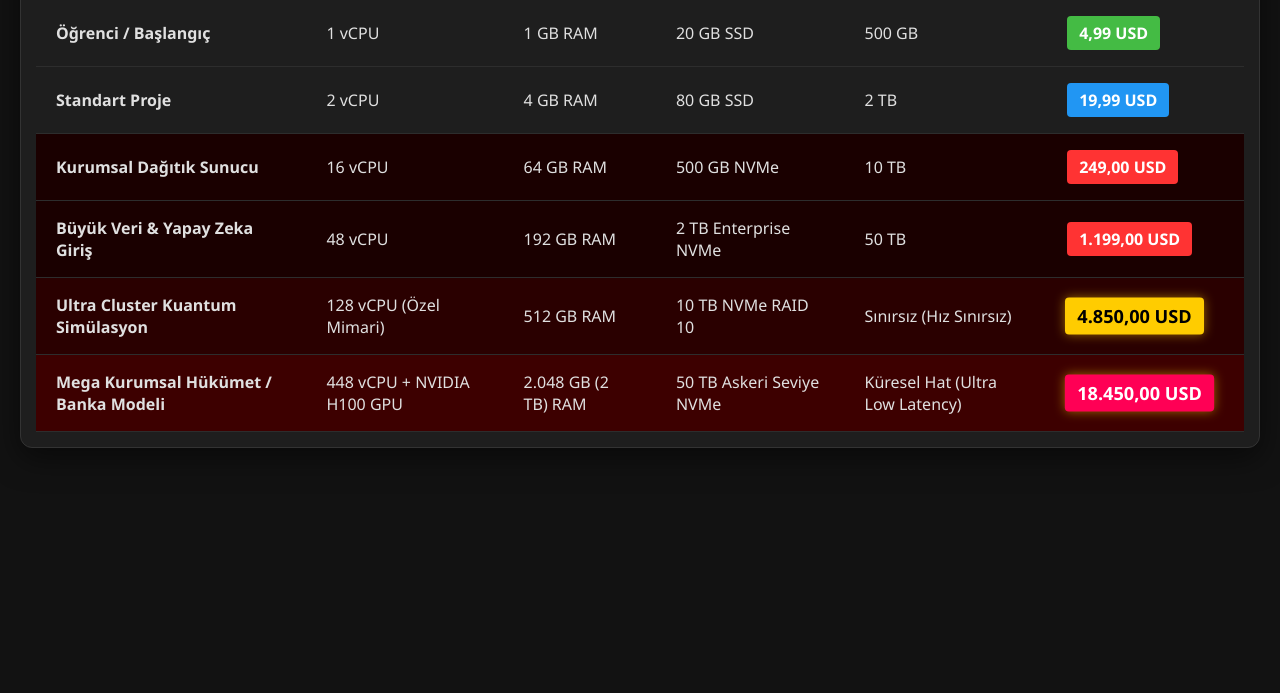
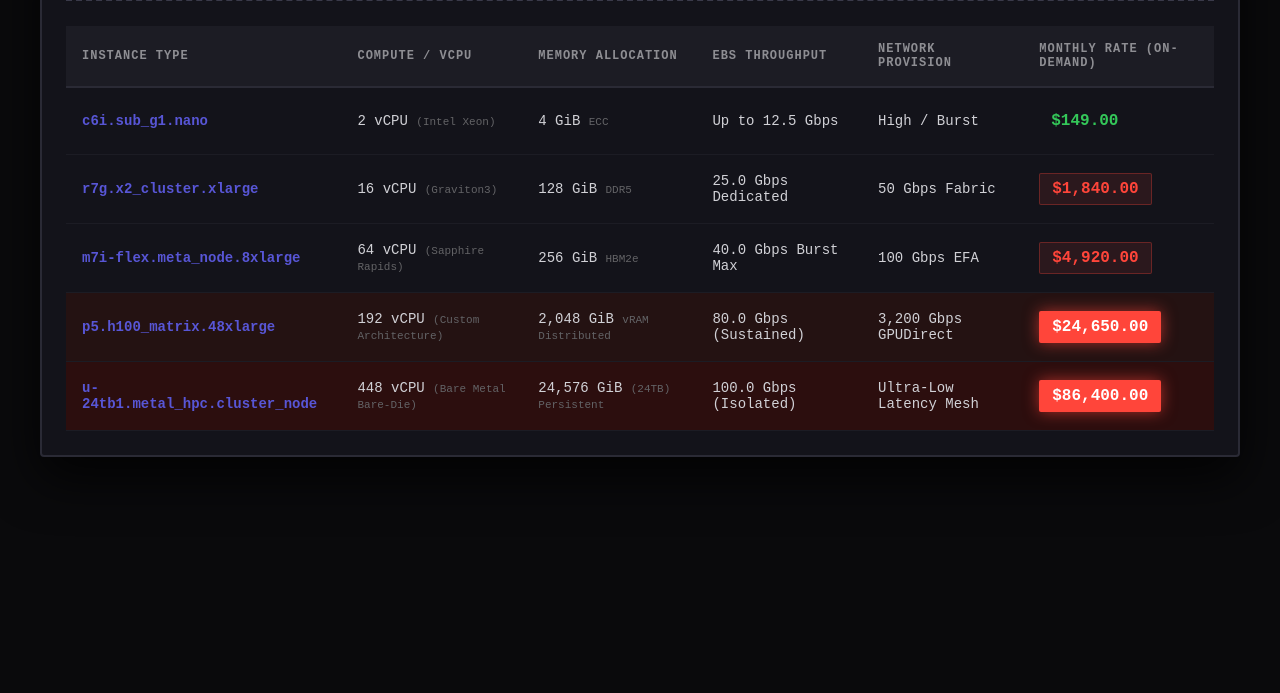
Before and after one commit to hazarhghgyt-art/ok, a plain HTML site: page index.html in a window 1280 px wide. Shown: the part 107-800 px from the top of the page. Drawn offline with Linux system fonts and the light colour scheme.

Commit message:
Update index.html

```diff
--- a/index.html
+++ b/index.html
@@ -1,141 +1,145 @@
 <!DOCTYPE html>
-<html lang="tr">
+<html lang="en">
 <head>
     <meta charset="UTF-8">
     <meta name="viewport" content="width=device-width, initial-scale=1.0">
-    <title>Giriş Seviyesinden Astronomik Seviyeye VPS Fiyatları</title>
+    <title>Enterprise Infrastructure Cost Matrix</title>
     <style>
         body {
-            font-family: 'Segoe UI', Tahoma, Geneva, Verdana, sans-serif;
-            margin: 20px;
-            background-color: #121212;
-            color: #e0e0e0;
+            font-family: 'Courier New', Courier, monospace;
+            margin: 0;
+            padding: 40px;
+            background-color: #0a0a0c;
+            color: #d1d1d6;
         }
-        .vps-table-container {
-            overflow-x: auto;
-            max-width: 100%;
-            background: #1e1e1e;
-            box-shadow: 0 10px 30px rgba(0,0,0,0.5);
-            border-radius: 12px;
-            padding: 15px;
-            border: 1px solid #333;
+        .matrix-container {
+            max-width: 1200px;
+            margin: 0 auto;
+            background: #13131a;
+            border: 2px solid #2a2a35;
+            box-shadow: 0 20px 50px rgba(0,0,0,0.8);
+            border-radius: 4px;
+            padding: 24px;
+        }
+        .matrix-header {
+            border-bottom: 2px dashed #3a3a4a;
+            padding-bottom: 15px;
+            margin-bottom: 25px;
+        }
+        .matrix-header h2 {
+            margin: 0;
+            color: #ff3333;
+            font-size: 22px;
+            letter-spacing: 2px;
         }
         table {
             width: 100%;
             border-collapse: collapse;
             text-align: left;
         }
-        th, td {
-            padding: 16px 20px;
-            border-bottom: 1px solid #2d2d2d;
+        th {
+            background-color: #1c1c24;
+            color: #8e8e93;
+            padding: 16px;
+            font-size: 12px;
+            text-transform: uppercase;
+            letter-spacing: 1px;
+            border-bottom: 2px solid #2a2a35;
         }
-        th {
-            background-color: #8b0000; /* Koyu Kırmızı - Tehditkar */
-            color: #ffffff;
-            font-weight: bold;
-            text-transform: uppercase;
+        td {
+            padding: 18px 16px;
+            border-bottom: 1px solid #1c1c24;
             font-size: 14px;
-            letter-spacing: 1px;
         }
         tr:hover {
-            background-color: #252525;
+            background-color: #181822;
         }
-        .price-badge {
-            background-color: #ff3333;
-            color: #fff;
+        .instance-id {
+            color: #5856d6;
+            font-weight: bold;
+        }
+        .price-tag {
+            color: #ff453a;
+            font-weight: bold;
+            font-size: 16px;
+            background: rgba(255, 69, 58, 0.1);
             padding: 6px 12px;
-            border-radius: 4px;
-            font-weight: bold;
+            border: 1px solid rgba(255, 69, 58, 0.3);
+            border-radius: 2px;
             display: inline-block;
         }
-        .extreme-price {
-            background-color: #ffcc00;
-            color: #000;
-            font-size: 1.1em;
-            box-shadow: 0 0 10px rgba(255, 204, 0, 0.5);
-            animation: pulse 2s infinite;
+        .critical-tier {
+            background-color: #241212 !important;
         }
-        .depression-zone {
-            background-color: #1a0000;
+        .critical-tier .price-tag {
+            color: #ffffff;
+            background: #ff453a;
+            box-shadow: 0 0 15px rgba(255, 69, 58, 0.6);
+            animation: alert Blink 1.5s infinite;
         }
-        @keyframes pulse {
-            0% { transform: scale(1); }
-            50% { transform: scale(1.03); }
-            100% { transform: scale(1); }
-        }
-        @media screen and (max-width: 768px) {
-            th, td {
-                padding: 10px 12px;
-                font-size: 13px;
-            }
+        .unit {
+            color: #636366;
+            font-size: 11px;
         }
     </style>
 </head>
 <body>
 
-<div class="vps-table-container">
+<div class="matrix-container">
+    <div class="matrix-header">
+        <h2>AWS EC2 dedicated-cluster / pricing_matrix_2026.cfg</h2>
+    </div>
     <table>
         <thead>
             <tr>
-                <th>Paket Seviyesi</th>
-                <th>İşlemci (vCPU / Core)</th>
-                <th>Bellek (RAM)</th>
-                <th>Depolama (NVMe SSD)</th>
-                <th>Aylık Trafik Kotası</th>
-                <th>Aylık Fiyat (KDV Hariç)</th>
+                <th>Instance Type</th>
+                <th>Compute / vCPU</th>
+                <th>Memory Allocation</th>
+                <th>EBS Throughput</th>
+                <th>Network Provision</th>
+                <th>Monthly Rate (On-Demand)</th>
             </tr>
         </thead>
         <tbody>
-            <!-- Umut Verici Başlangıç -->
             <tr>
-                <td><strong>Öğrenci / Başlangıç</strong></td>
-                <td>1 vCPU</td>
-                <td>1 GB RAM</td>
-                <td>20 GB SSD</td>
-                <td>500 GB</td>
-                <td><span class="price-badge" style="background-color: #44bb44;">4,99 USD</span></td>
+                <td class="instance-id">c6i.sub_g1.nano</td>
+                <td>2 vCPU <span class="unit">(Intel Xeon)</span></td>
+                <td>4 GiB <span class="unit">ECC</span></td>
+                <td>Up to 12.5 Gbps</td>
+                <td>High / Burst</td>
+                <td><span class="price-tag" style="color:#34c759; background:none; border:none;">$149.00</span></td>
             </tr>
             <tr>
-                <td><strong>Standart Proje</strong></td>
-                <td>2 vCPU</td>
-                <td>4 GB RAM</td>
-                <td>80 GB SSD</td>
-                <td>2 TB</td>
-                <td><span class="price-badge" style="background-color: #2196F3;">19,99 USD</span></td>
+                <td class="instance-id">r7g.x2_cluster.xlarge</td>
+                <td>16 vCPU <span class="unit">(Graviton3)</span></td>
+                <td>128 GiB <span class="unit">DDR5</span></td>
+                <td>25.0 Gbps Dedicated</td>
+                <td>50 Gbps Fabric</td>
+                <td><span class="price-tag">$1,840.00</span></td>
             </tr>
-            <!-- Moral Bozma Alanı Başlıyor -->
-            <tr class="depression-zone">
-                <td><strong>Kurumsal Dağıtık Sunucu</strong></td>
-                <td>16 vCPU</td>
-                <td>64 GB RAM</td>
-                <td>500 GB NVMe</td>
-                <td>10 TB</td>
-                <td><span class="price-badge">249,00 USD</span></td>
+            <tr>
+                <td class="instance-id">m7i-flex.meta_node.8xlarge</td>
+                <td>64 vCPU <span class="unit">(Sapphire Rapids)</span></td>
+                <td>256 GiB <span class="unit">HBM2e</span></td>
+                <td>40.0 Gbps Burst Max</td>
+                <td>100 Gbps EFA</td>
+                <td><span class="price-tag">$4,920.00</span></td>
             </tr>
-            <tr class="depression-zone">
-                <td><strong>Büyük Veri & Yapay Zeka Giriş</strong></td>
-                <td>48 vCPU</td>
-                <td>192 GB RAM</td>
-                <td>2 TB Enterprise NVMe</td>
-                <td>50 TB</td>
-                <td><span class="price-badge">1.199,00 USD</span></td>
+            <tr class="critical-tier">
+                <td class="instance-id">p5.h100_matrix.48xlarge</td>
+                <td>192 vCPU <span class="unit">(Custom Architecture)</span></td>
+                <td>2,048 GiB <span class="unit">vRAM Distributed</span></td>
+                <td>80.0 Gbps (Sustained)</td>
+                <td>3,200 Gbps GPUDirect</td>
+                <td><span class="price-tag">$24,650.00</span></td>
             </tr>
-            <!-- Tam Anlamıyla Yıkım Noktası -->
-            <tr class="depression-zone" style="background-color: #2a0000;">
-                <td><strong>Ultra Cluster Kuantum Simülasyon</strong></td>
-                <td>128 vCPU (Özel Mimari)</td>
-                <td>512 GB RAM</td>
-                <td>10 TB NVMe RAID 10</td>
-                <td>Sınırsız (Hız Sınırsız)</td>
-                <td><span class="price-badge extreme-price">4.850,00 USD</span></td>
-            </tr>
-            <tr class="depression-zone" style="background-color: #3d0000;">
-                <td><strong>Mega Kurumsal Hükümet / Banka Modeli</strong></td>
-                <td>448 vCPU + NVIDIA H100 GPU</td>
-                <td>2.048 GB (2 TB) RAM</td>
-                <td>50 TB Askeri Seviye NVMe</td>
-                <td>Küresel Hat (Ultra Low Latency)</td>
-                <td><span class="price-badge extreme-price" style="background-color: #ff0055; color: #fff;">18.450,00 USD</span></td>
+            <tr class="critical-tier" style="background-color: #2c0e0e !important;">
+                <td class="instance-id">u-24tb1.metal_hpc.cluster_node</td>
+                <td>448 vCPU <span class="unit">(Bare Metal Bare-Die)</span></td>
+                <td>24,576 GiB <span class="unit">(24TB) Persistent</span></td>
+                <td>100.0 Gbps (Isolated)</td>
+                <td>Ultra-Low Latency Mesh</td>
+                <td><span class="price-tag">$86,400.00</span></td>
             </tr>
         </tbody>
     </table>
```
